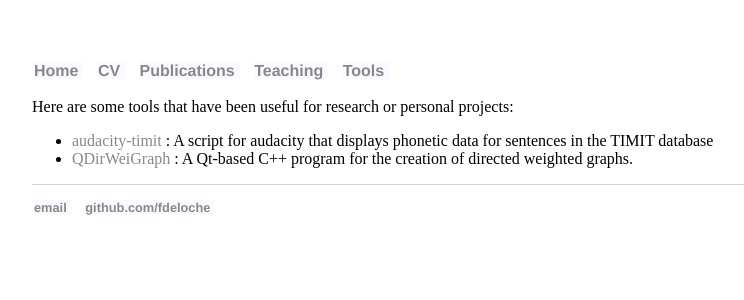
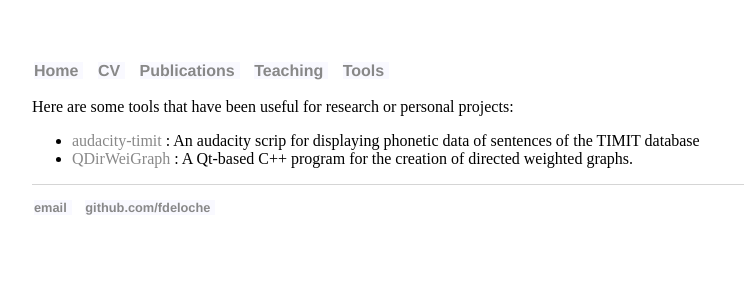
Before and after one commit to fdeloche/fdeloche.github.io, a Jekyll site: the page built from tools.html, in a window 1280 px wide. Shown: the top 300 px of the page, without its empty margins (160-904 px from the left). Built offline with Jekyll 4.4.1, drawn with Linux system fonts in a browser that asks for light colours; comment, search, counter and statistics services are not loaded.

Commit message:
reformulation

```diff
--- a/tools.html
+++ b/tools.html
@@ -8,7 +8,7 @@ title: Tools
 Here are some tools that have been useful for research or personal projects:
 
 <ul>
-  <li> <a href="http://github.com/fdeloche/audacity-timit"> audacity-timit </a>  : A script for audacity that displays phonetic data for sentences in the TIMIT database  </li>
+  <li> <a href="http://github.com/fdeloche/audacity-timit"> audacity-timit </a>  : An audacity scrip for displaying phonetic data of sentences of the TIMIT database  </li>
     <li><a href="./qdirweigraph.html">QDirWeiGraph</a> : A Qt-based C++ program for the creation of directed weighted graphs.</li>
 </ul>
 <!--
```
